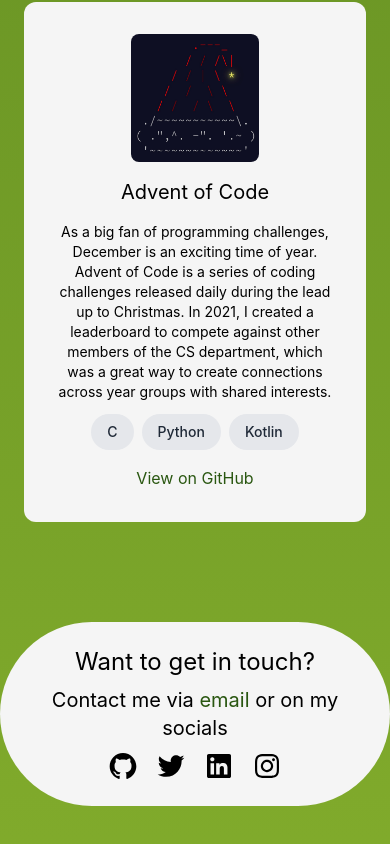
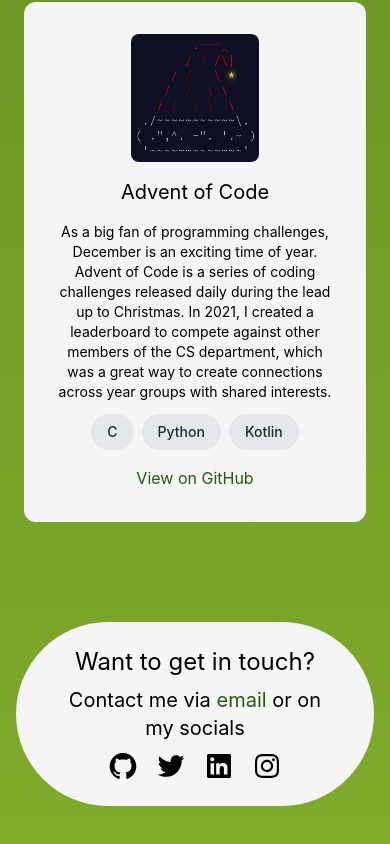
Before and after one commit to aidandagnall/aidandagnall.github.io, a React (Create React App) app: page / in a window 390 px wide. Shown: the part 3909-4753 px from the top of the page. Built offline with nearby package versions, Linux system fonts and the light colour scheme; the HTML template or start-up script is replaced by a standard one.

Commit message:
Update padding on contact bubble for small displays

```diff
--- a/src/components/Contact.jsx
+++ b/src/components/Contact.jsx
@@ -2,7 +2,7 @@
 
 function Contact(props) {
     return(
-        <div id="contact" className="h-96 flex justify-center items-center">
+        <div id="contact" className="h-96 flex justify-center items-center mx-4 lg:mx-0">
 
             <div className="bg-bg w-fit mx-auto mb-12 rounded-full px-12 py-4 text-center">
                 <p className="text-2xl my-2">Want to get in touch?</p>
```
